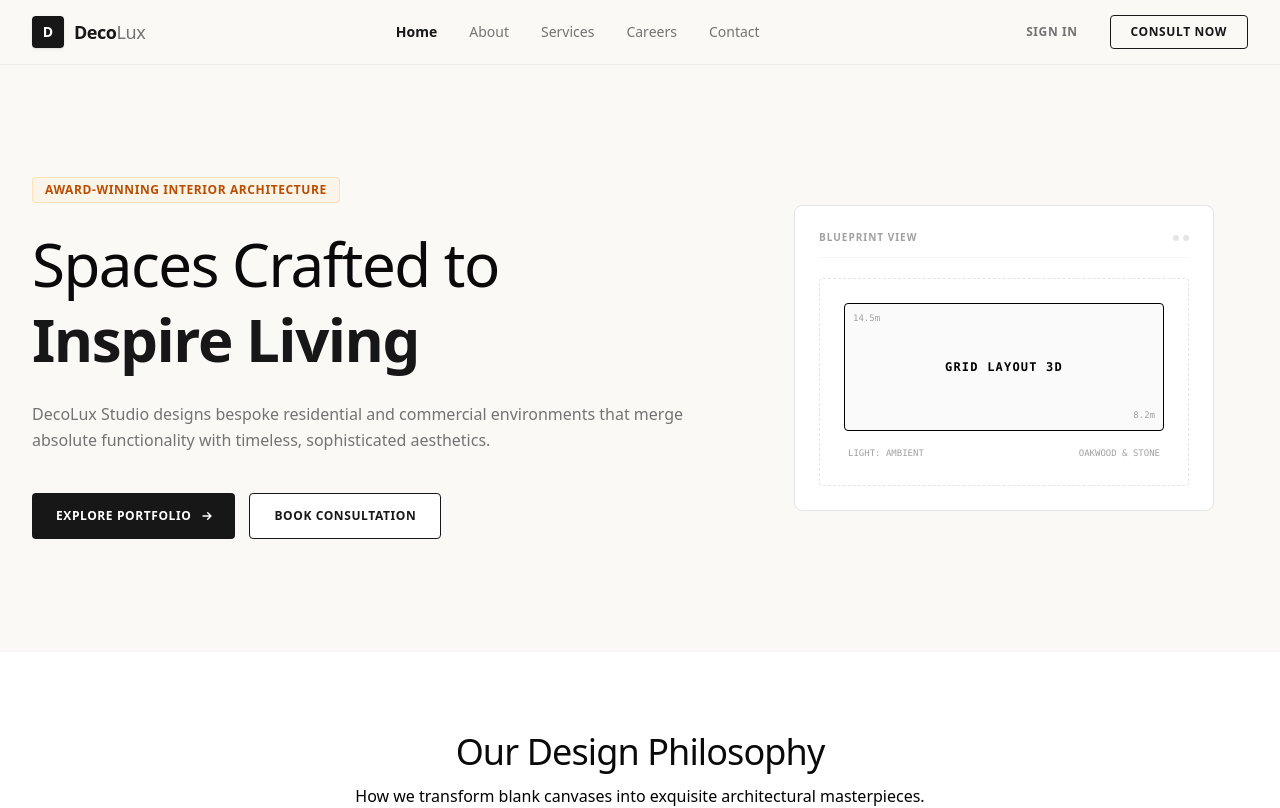
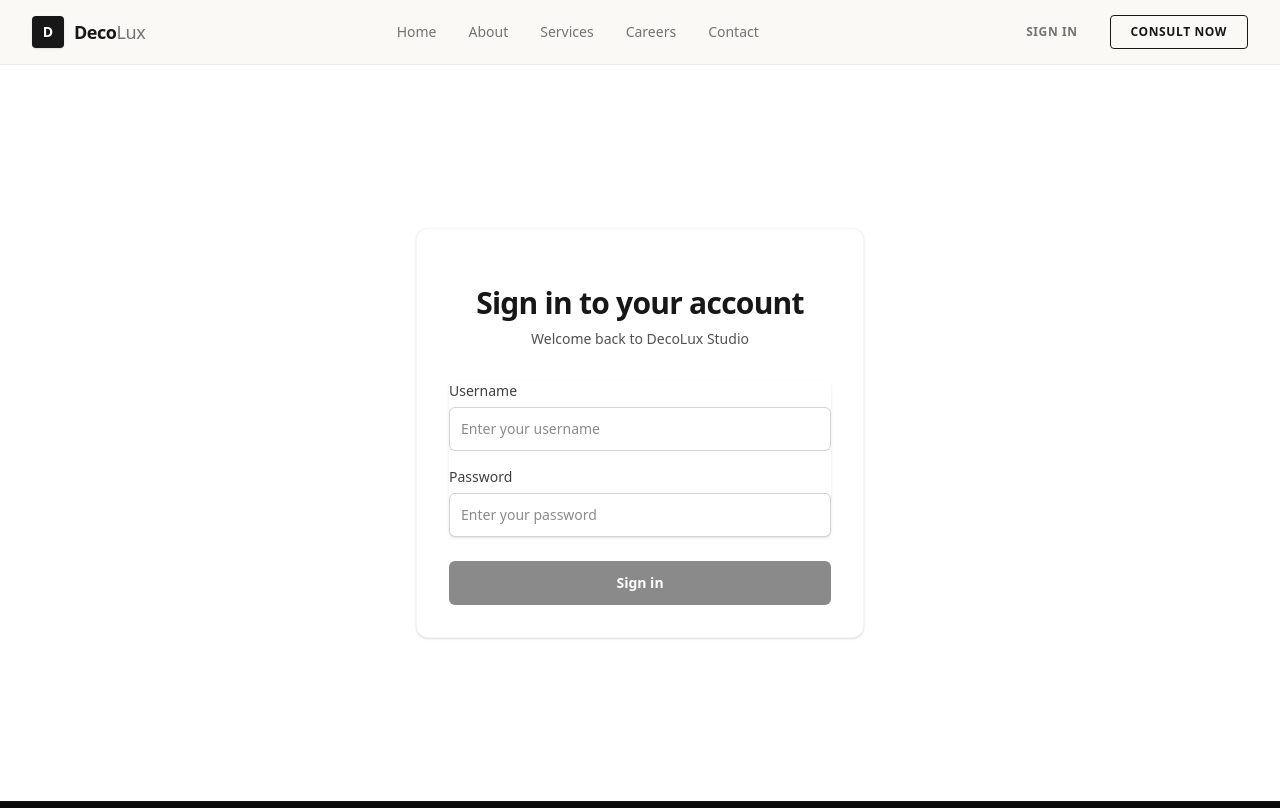
Before and after one commit to moideen-mashad/angular-learn-path, an Angular app: page /login in a window 1280 px wide. Before the commit this address led to /. Shown: the top 808 px of the page. Built offline with nearby package versions, Linux system fonts and the light colour scheme.

Commit message:
feat: implement login page with reactive forms and validation

```diff
--- a/src/app/app.routes.ts
+++ b/src/app/app.routes.ts
@@ -27,6 +27,11 @@ export const routes: Routes = [
       import('@features/contact/contact.component').then((m) => m.ContactComponent),
   },
   {
+    path: 'login',
+    loadComponent: () =>
+      import('@features/login/login.component').then((m) => m.LoginComponent),
+  },
+  {
     path: '**',
     redirectTo: '',
   },
--- /dev/null
+++ b/src/app/features/login/login.component.html
@@ -0,0 +1,47 @@
+<section class="flex min-h-[calc(100vh-4rem)] items-center justify-center py-12 px-4 sm:px-6 lg:px-8">
+  <div class="w-full max-w-md space-y-8 rounded-xl bg-white p-8 shadow-sm border border-neutral-100 dark:bg-neutral-900 dark:border-neutral-800">
+    <div>
+      <h2 class="mt-6 text-center text-3xl font-bold tracking-tight text-neutral-900 dark:text-white">
+        Sign in to your account
+      </h2>
+      <p class="mt-2 text-center text-sm text-neutral-600 dark:text-neutral-400">
+        Welcome back to DecoLux Studio
+      </p>
+    </div>
+
+    <form class="mt-8 space-y-6" [formGroup]="loginForm" (ngSubmit)="onSubmit()">
+      <div class="space-y-4 rounded-md shadow-sm">
+        <div>
+          <label for="username" class="block text-sm font-medium text-neutral-700 dark:text-neutral-300">Username</label>
+          <input
+            id="username"
+            type="text"
+            formControlName="username"
+            autocomplete="username"
+            class="relative block w-full rounded-md border-0 py-2.5 text-neutral-900 ring-1 ring-inset ring-neutral-300 focus:z-10 focus:ring-2 focus:ring-inset focus:ring-neutral-900 sm:text-sm sm:leading-6 dark:bg-neutral-950 dark:text-white dark:ring-neutral-700 dark:focus:ring-neutral-100 px-3 mt-1.5 transition-all"
+            placeholder="Enter your username">
+        </div>
+
+        <div>
+          <label for="password" class="block text-sm font-medium text-neutral-700 dark:text-neutral-300">Password</label>
+          <input
+            id="password"
+            type="password"
+            formControlName="password"
+            autocomplete="current-password"
+            class="relative block w-full rounded-md border-0 py-2.5 text-neutral-900 ring-1 ring-inset ring-neutral-300 focus:z-10 focus:ring-2 focus:ring-inset focus:ring-neutral-900 sm:text-sm sm:leading-6 dark:bg-neutral-950 dark:text-white dark:ring-neutral-700 dark:focus:ring-neutral-100 px-3 mt-1.5 transition-all"
+            placeholder="Enter your password">
+        </div>
+      </div>
+
+      <div>
+        <button
+          type="submit"
+          [disabled]="loginForm.invalid"
+          class="group relative flex w-full justify-center rounded-md bg-neutral-900 px-3 py-3 text-sm font-semibold text-white hover:bg-neutral-800 focus-visible:outline focus-visible:outline-2 focus-visible:outline-offset-2 focus-visible:outline-neutral-900 dark:bg-white dark:text-neutral-950 dark:hover:bg-neutral-200 disabled:opacity-50 disabled:cursor-not-allowed transition-all">
+          Sign in
+        </button>
+      </div>
+    </form>
+  </div>
+</section>
--- /dev/null
+++ b/src/app/features/login/login.component.ts
@@ -0,0 +1,22 @@
+import { Component } from '@angular/core';
+import { FormGroup, FormControl, ReactiveFormsModule, Validators } from '@angular/forms';
+
+@Component({
+  selector: 'app-login',
+  imports: [ReactiveFormsModule],
+  templateUrl: './login.component.html',
+})
+export class LoginComponent {
+  loginForm = new FormGroup({
+    username: new FormControl('', { nonNullable: true, validators: [Validators.required] }),
+    password: new FormControl('', { nonNullable: true, validators: [Validators.required] }),
+  });
+
+  onSubmit(): void {
+    if (this.loginForm.valid) {
+      console.log('Login Form Submitted!', this.loginForm.value);
+    } else {
+      console.log('Form is invalid.');
+    }
+  }
+}
--- a/src/app/layout/navbar/navbar.component.html
+++ b/src/app/layout/navbar/navbar.component.html
@@ -29,7 +29,7 @@
 
       <!-- CTA Button -->
       <div class="hidden md:flex items-center space-x-4">
-        <a href="#" class="rounded px-4 py-2 text-xs font-bold uppercase tracking-wider text-neutral-500 hover:text-neutral-900 dark:text-neutral-450 dark:hover:text-white transition-colors duration-200">{{ signInText }}</a>
+        <a routerLink="/login" class="rounded px-4 py-2 text-xs font-bold uppercase tracking-wider text-neutral-500 hover:text-neutral-900 dark:text-neutral-450 dark:hover:text-white transition-colors duration-200">{{ signInText }}</a>
         <a routerLink="/contact" class="rounded border border-neutral-900 px-5 py-2 text-xs font-bold uppercase tracking-wider text-neutral-900 hover:bg-neutral-900 hover:text-white dark:border-neutral-100 dark:text-neutral-100 dark:hover:bg-neutral-100 dark:hover:text-neutral-950 transition-all duration-300">
           {{ getStartedText }}
         </a>
@@ -66,7 +66,7 @@
         </a>
       }
       <div class="border-t border-neutral-100 pt-3 dark:border-neutral-900 flex flex-col space-y-2">
-        <a href="#" class="text-center rounded px-3 py-2 text-xs font-bold uppercase tracking-wider text-neutral-550 hover:bg-neutral-100/50 hover:text-neutral-900 transition-all">{{ signInText }}</a>
+        <a routerLink="/login" (click)="closeMobileMenu()" class="text-center rounded px-3 py-2 text-xs font-bold uppercase tracking-wider text-neutral-550 hover:bg-neutral-100/50 hover:text-neutral-900 transition-all">{{ signInText }}</a>
         <a routerLink="/contact" (click)="closeMobileMenu()" class="text-center rounded border border-neutral-900 px-3 py-2.5 text-xs font-bold uppercase tracking-wider text-neutral-900 hover:bg-neutral-900 hover:text-white dark:border-neutral-100 dark:text-neutral-100 dark:hover:bg-neutral-100 dark:hover:text-neutral-950 transition-all">{{ getStartedText }}</a>
       </div>
     </div>
```
